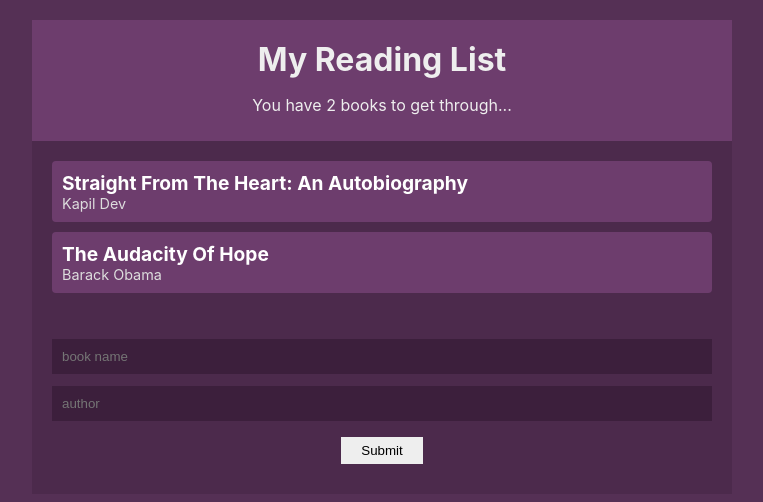
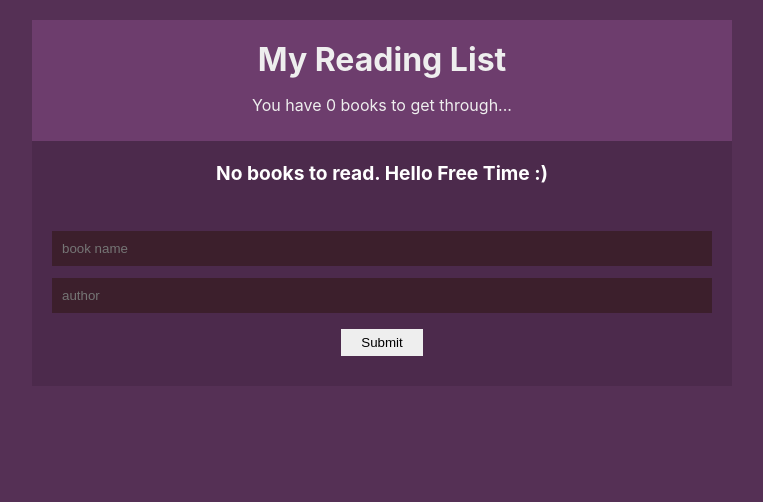
Before and after one commit to meghnavarma0/booklist, a React (Create React App) app in the folder booklist/: page / in a window 1280 px wide. Shown: the top 502 px of the page, without its empty margins (258-1021 px from the left). Built offline with nearby package versions, Linux system fonts and the light colour scheme.

Commit message:
added reducer

```diff
--- a/booklist/src/components/BookDetails.js
+++ b/booklist/src/components/BookDetails.js
@@ -2,10 +2,10 @@
 import { BookContext } from '../contexts/BookContext';
 
 const BookDetails = ({ book }) => {
-	const { removeBook } = useContext(BookContext);
+	const { dispatch } = useContext(BookContext);
 
 	return (
-		<li onClick={() => removeBook(book.id)}>
+		<li onClick={() => dispatch({ type: 'REMOVE_BOOK', id: book.id })}>
 			<div className='title'>{book.title}</div>
 			<div className='author'>{book.author}</div>
 		</li>
--- a/booklist/src/components/BookForm.js
+++ b/booklist/src/components/BookForm.js
@@ -2,12 +2,18 @@
 import { BookContext } from '../contexts/BookContext';
 
 const BookForm = () => {
-	const { addBook } = useContext(BookContext);
+	const { dispatch } = useContext(BookContext);
 	const [book, setBook] = useState('');
 	const [author, setAuthor] = useState('');
 	const onSubmitHandler = e => {
 		e.preventDefault();
-		addBook(book, author);
+		dispatch({
+			type: 'ADD_BOOK',
+			book: {
+				title: book,
+				author
+			}
+		});
 		setBook('');
 		setAuthor('');
 	};
--- a/booklist/src/contexts/BookContext.js
+++ b/booklist/src/contexts/BookContext.js
@@ -1,25 +1,13 @@
-import React, { createContext, useState } from 'react';
-import { v1 as random } from 'uuid';
+import React, { createContext, useReducer } from 'react';
+import { bookReducer } from '../reducers/bookReducer';
 
 export const BookContext = createContext();
 
 const BookContextProvider = props => {
-	const [books, setBooks] = useState([
-		{
-			title: 'Straight From The Heart: An Autobiography',
-			author: 'Kapil Dev',
-			id: random()
-		},
-		{ title: 'The Audacity Of Hope', author: 'Barack Obama', id: random() }
-	]);
-	const addBook = (title, author) => {
-		setBooks([...books, { title, author, id: random() }]);
-	};
-	const removeBook = id => {
-		setBooks(books.filter(book => book.id !== id));
-	};
+	const [books, dispatch] = useReducer(bookReducer, []);
+
 	return (
-		<BookContext.Provider value={{ books, addBook, removeBook }}>
+		<BookContext.Provider value={{ books, dispatch }}>
 			{props.children}
 		</BookContext.Provider>
 	);
--- a/booklist/src/index.css
+++ b/booklist/src/index.css
@@ -66,7 +66,7 @@
 	padding: 10px;
 	box-sizing: border-box;
 	margin: 6px 0;
-	background: #3c1f3c;
+	background: #3c1f2c;
 	color: #fff;
 	border: 0;
 }
@@ -77,3 +77,6 @@
 	padding: 6px 20px;
 	display: block;
 }
+input[type='submit']:hover {
+	cursor: pointer;
+}
--- /dev/null
+++ b/booklist/src/reducers/bookReducer.js
@@ -0,0 +1,18 @@
+import { v1 as random } from 'uuid';
+export const bookReducer = (state, action) => {
+	switch (action.type) {
+		case 'ADD_BOOK':
+			return [
+				...state,
+				{
+					title: action.book.title,
+					author: action.book.author,
+					id: random()
+				}
+			];
+		case 'REMOVE_BOOK':
+			return state.filter(book => book.id !== action.id);
+		default:
+			return state;
+	}
+};
```
